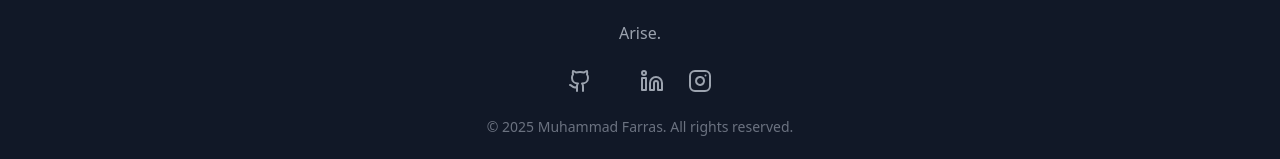
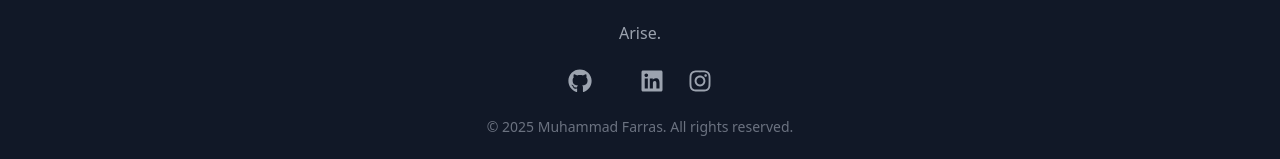
Before and after one commit to Farras8/portfolio-farras-yasyfa, a React (Vite) app: page / in a window 1280 px wide. Shown: the part 6621-6780 px from the top of the page. Built offline with nearby package versions, Linux system fonts and the light colour scheme.

Commit message:
benerin link

```diff
--- a/package.json
+++ b/package.json
@@ -1,5 +1,5 @@
 {
-  "name": "portfolio",
+  "name": "portfolio-farras-yasyfa",
   "private": true,
   "version": "0.0.0",
   "type": "module",
--- a/src/components/Footer.tsx
+++ b/src/components/Footer.tsx
@@ -1,7 +1,7 @@
 // Footer.tsx
 import React from 'react';
 import { Link } from 'react-router-dom';
-import { Linkedin, Github, Instagram } from 'lucide-react';
+import { FaGithub, FaLinkedin, FaInstagram } from 'react-icons/fa';
 
 // Komponen SocialIcons (Self-contained)
 const SocialIcons: React.FC<{ className?: string }> = ({ className = '' }) => (
@@ -11,21 +11,21 @@ const SocialIcons: React.FC<{ className?: string }> = ({ className = '' }) => (
       aria-label="Github"
       className="text-gray-400 hover:text-blue-400 hover:scale-110 transition-all duration-300"
     >
-      <Github size={24} />
+      <FaGithub size={24} />
     </a>
     <a
-      href="www.linkedin.com/in/muhammad-farras-yasyfa-89a0b12a6"
+      href="https://www.linkedin.com/in/muhammad-farras-yasyfa-89a0b12a6"
       aria-label="LinkedIn"
       className="text-gray-400 hover:text-blue-400 hover:scale-110 transition-all duration-300"
     >
-      <Linkedin size={24} />
+      <FaLinkedin size={24} />
     </a>
     <a
       href="https://www.instagram.com/farrasyasyfa/"
       aria-label="Instagram"
       className="text-gray-400 hover:text-blue-400 hover:scale-110 transition-all duration-300"
     >
-      <Instagram size={24} />
+      <FaInstagram size={24} />
     </a>
   </div>
 );
--- a/src/components/ui/SocialIcons.tsx
+++ b/src/components/ui/SocialIcons.tsx
@@ -1,6 +1,5 @@
 import React from 'react';
-import { Link } from 'react-router-dom'; // Import Link
-import { Linkedin, Github, Instagram } from 'lucide-react';
+import { FaGithub, FaLinkedin, FaInstagram } from 'react-icons/fa';
 
 interface SocialIconsProps {
     className?: string;
@@ -8,10 +7,9 @@ interface SocialIconsProps {
 
 const SocialIcons: React.FC<SocialIconsProps> = ({className = ''}) => (
     <div className={`flex justify-center space-x-5 ${className}`}>
-        {/* Replace <a> with Link and href with to */}
-        <Link to="https://github.com/Farras8" aria-label="Github" className="text-gray-400 hover:text-blue-500 hover:scale-110 transition-all duration-300"><Github size={24} /></Link>
-        <Link to="www.linkedin.com/in/muhammad-farras-yasyfa-89a0b12a6" aria-label="LinkedIn" className="text-gray-400 hover:text-blue-500 hover:scale-110 transition-all duration-300"><Linkedin size={24} /></Link>
-        <Link to="https://www.instagram.com/farrasyasyfa/" aria-label="Instagram" className="text-gray-400 hover:text-blue-500 hover:scale-110 transition-all duration-300"><Instagram size={24} /></Link>
+        <a href="https://github.com/Farras8" aria-label="Github" className="text-gray-400 hover:text-blue-500 hover:scale-110 transition-all duration-300"><FaGithub size={24} /></a>
+        <a href="https://www.linkedin.com/in/muhammad-farras-yasyfa-89a0b12a6" aria-label="LinkedIn" className="text-gray-400 hover:text-blue-500 hover:scale-110 transition-all duration-300"><FaLinkedin size={24} /></a>
+        <a href="https://www.instagram.com/farrasyasyfa/" aria-label="Instagram" className="text-gray-400 hover:text-blue-500 hover:scale-110 transition-all duration-300"><FaInstagram size={24} /></a>
     </div>
 );
 
```
Also changed, not shown: vercel.json (added).
